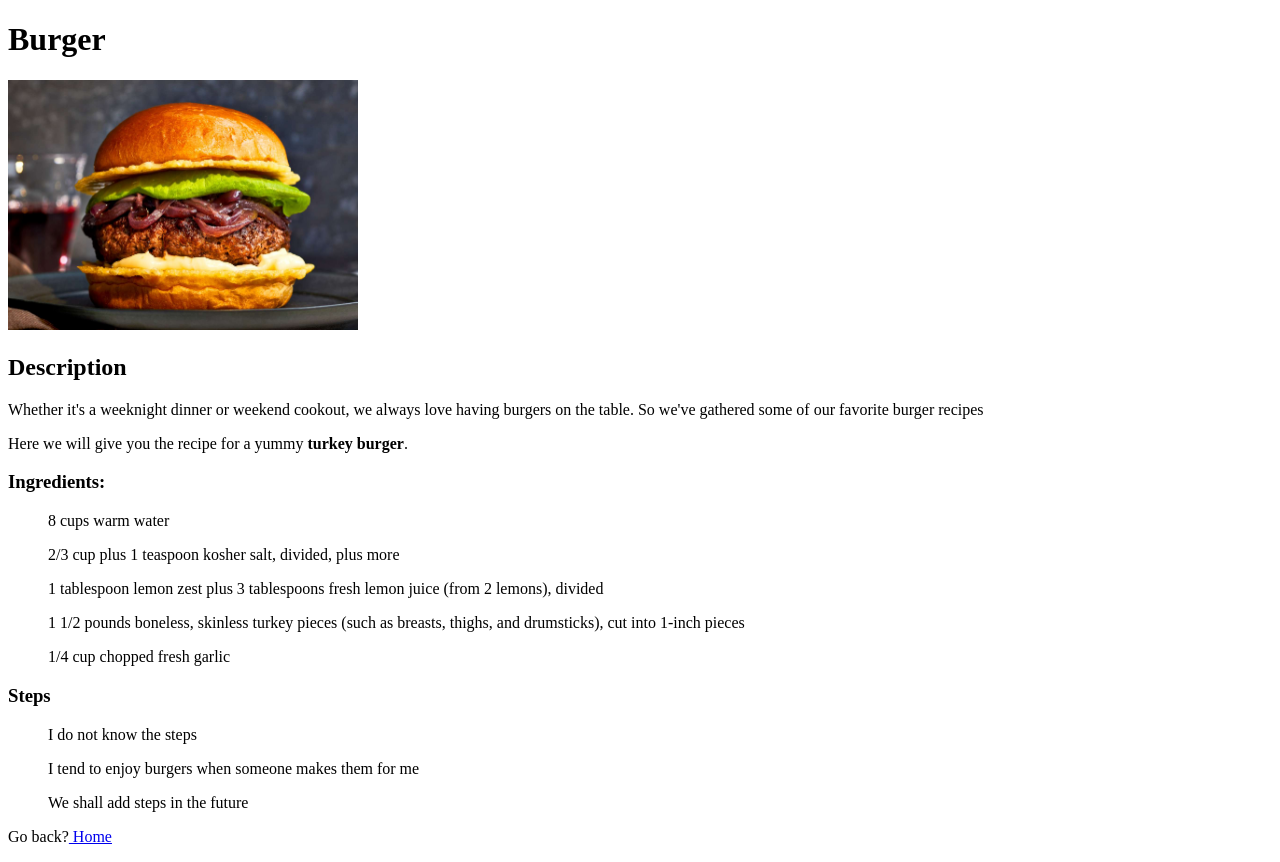
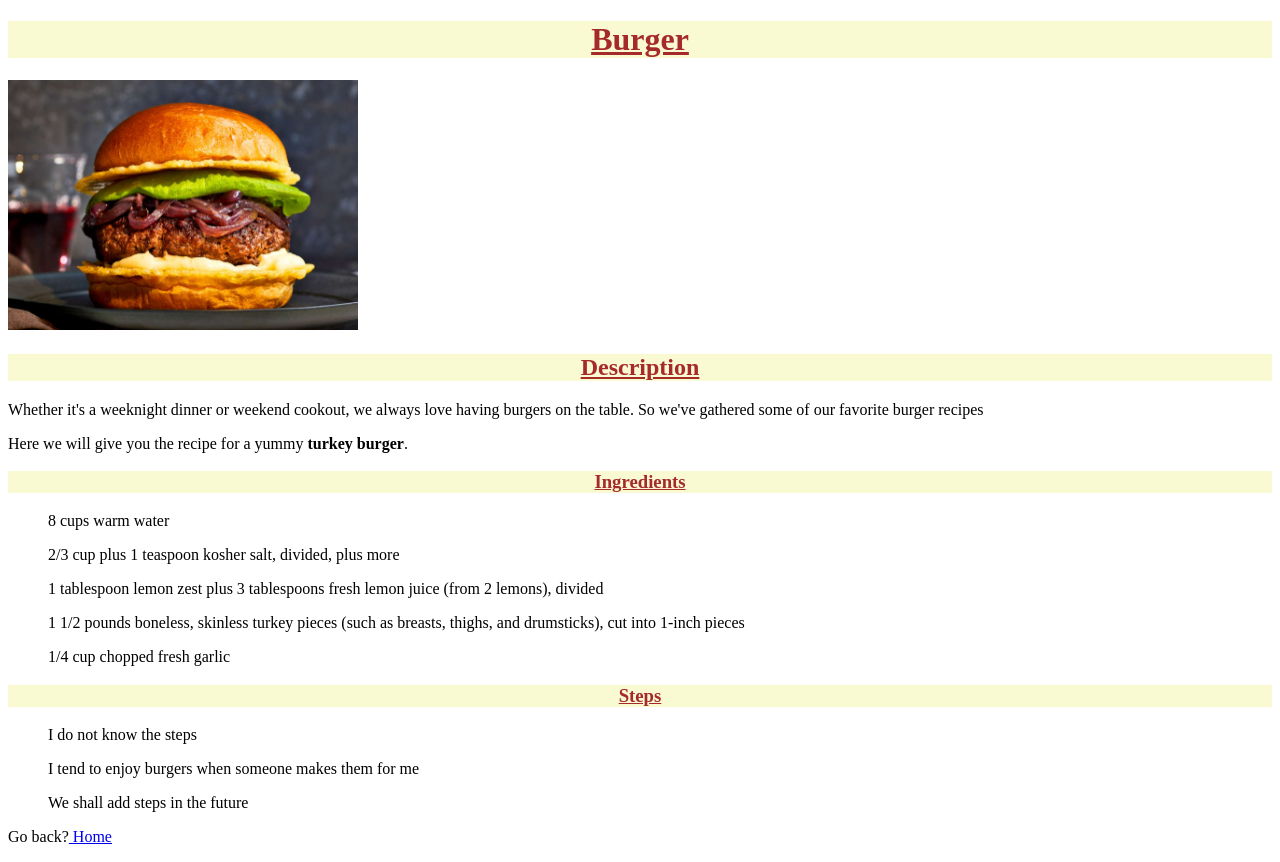
Before and after one commit to mirzzzaa/mirza-recipes, a plain HTML site: page recipes/burger.html in a window 1280 px wide. Drawn offline with Linux system fonts and the light colour scheme.

Commit message:
Add style.css

```diff
--- a/recipes/burger.html
+++ b/recipes/burger.html
@@ -1,17 +1,18 @@
 <!DOCTYPE html>
 <html lang="en">
 <head>
+    <link rel="stylesheet" href="styles.css">
     <meta charset="UTF-8">
     <meta name="viewport" content="width=device-width, initial-scale=1.0">
     <title>Document</title>
 </head>
 <body>
-    <h1>Burger</h1>
+    <h1 class="texts">Burger</h1>
     <img src="crispy-comte-cheesburgers-FT-RECIPE0921-6166c6552b7148e8a8561f7765ddf20b.jpg" alt="burger" height="250" width="350">
-    <h2>Description</h2>
+    <h2 class="texts">Description</h2>
     <p>Whether it's a weeknight dinner or weekend cookout, we always love having burgers on the table. So we've gathered some of our favorite burger recipes</p>
     <p>Here we will give you the recipe for a yummy <strong>turkey burger</strong>.  </p>
-    <h3>Ingredients:</h3>
+    <h3 class="texts">Ingredients</h3>
     <ul>8 cups warm water</ul>
 
     <ul>2/3 cup plus 1 teaspoon kosher salt, divided, plus more</ul>
@@ -20,7 +21,7 @@
 
     </ul>
     <ul>1/4 cup chopped fresh garlic</ul>
-    <h3>Steps</h3>
+    <h3 class="texts">Steps</h3>
     <ol>I do not know the steps</ol>
     <ol>I tend to enjoy burgers when someone makes them for me</ol>
     <ol>We shall add steps in the future</ol>
--- /dev/null
+++ b/recipes/styles.css
@@ -0,0 +1,6 @@
+.texts {
+    text-align: center;
+    text-decoration-line: underline;
+    color: brown;
+    background-color: lightgoldenrodyellow;
+}
--- /dev/null
+++ b/style.css
@@ -0,0 +1,6 @@
+.text
+{
+    background-color: bisque;
+    text-align: center;
+    font-family: 'Trebuchet MS', 'Lucida Sans Unicode', 'Lucida Grande', 'Lucida Sans', Arial, sans-serif;
+}
```
Also changed, not shown: index.html (+2 -1 lines).
